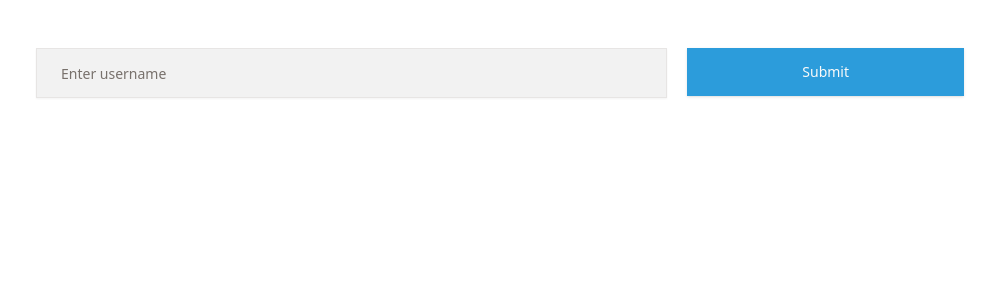
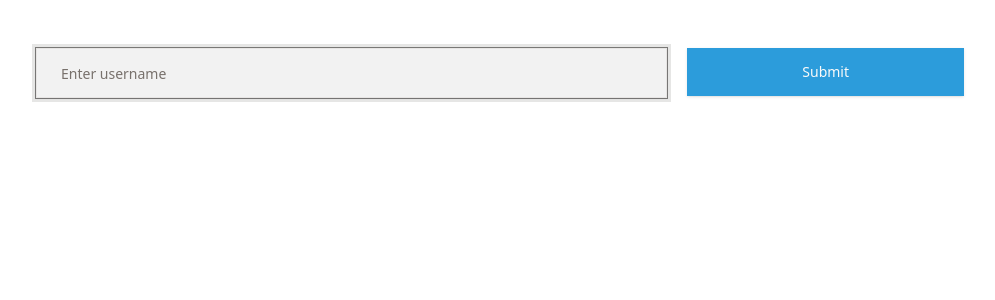
Before and after one commit to ajai-jayakumar/github-repo-explorer, a React (Vite) app: page / in a window 1280 px wide. Shown: the top 300 px of the page, without its empty margins (140-1135 px from the left). Built offline with nearby package versions, Linux system fonts and the light colour scheme.

Commit message:
refactor: move search form to a seperate component
- add aria information to the form

```diff
--- /dev/null
+++ b/src/components/features/Search/SearchForm.tsx
@@ -0,0 +1,79 @@
+import { useForm } from 'react-hook-form';
+import { useSearchParams } from 'react-router';
+import { zodResolver } from '@hookform/resolvers/zod';
+import { z } from 'zod';
+
+import {
+  Button,
+  Form,
+  FormControl,
+  FormField,
+  FormItem,
+  FormMessage,
+  Input,
+} from '@/components/ui';
+
+const FormSchema = z.object({
+  username: z.string().min(2, {
+    message: 'Username must be at least 2 characters.',
+  }),
+});
+
+type FormValues = z.infer<typeof FormSchema>;
+
+export default function SearchForm() {
+  const [searchParams, setSearchParams] = useSearchParams();
+
+  const username = searchParams.get('username') ?? '';
+
+  const form = useForm<FormValues>({
+    resolver: zodResolver(FormSchema),
+    defaultValues: {
+      username,
+    },
+  });
+
+  const onSubmit = (values: FormValues) => {
+    setSearchParams((prev) => {
+      const newParams = new URLSearchParams(prev);
+      newParams.set('username', values.username);
+      return newParams;
+    });
+  };
+
+  return (
+    <Form {...form}>
+      <form
+        onSubmit={form.handleSubmit(onSubmit)}
+        className="flex flex-col justify-center gap-5 md:flex-row"
+        aria-label="Username search form"
+      >
+        <FormField
+          control={form.control}
+          name="username"
+          render={({ field }) => (
+            <FormItem className="w-full">
+              <FormControl>
+                <Input
+                  {...field}
+                  id="username"
+                  placeholder="Enter username"
+                  data-test-id="username"
+                  className="p-5 md:p-6"
+                  aria-label="Username input"
+                  aria-invalid={!!form.formState.errors.username}
+                  autoFocus
+                  tabIndex={0}
+                />
+              </FormControl>
+              <FormMessage role="alert" aria-live="polite" />
+            </FormItem>
+          )}
+        />
+        <Button className="w-full cursor-pointer p-6 md:w-sm" type="submit">
+          Submit
+        </Button>
+      </form>
+    </Form>
+  );
+}
--- /dev/null
+++ b/src/components/features/index.ts
@@ -0,0 +1 @@
+export { default as SearchForm } from './Search/SearchForm.tsx';
--- a/src/pages/Home.tsx
+++ b/src/pages/Home.tsx
@@ -1,64 +1,9 @@
-import { useForm } from 'react-hook-form';
-import { zodResolver } from '@hookform/resolvers/zod';
-import { z } from 'zod';
-
-import {
-  Button,
-  Form,
-  FormControl,
-  FormField,
-  FormItem,
-  FormMessage,
-  Input,
-} from '@/components/ui';
-
-const FormSchema = z.object({
-  username: z.string().min(2, {
-    message: 'Username must be at least 2 characters.',
-  }),
-});
+import { SearchForm } from '@/components/features';
 
 export default function Home() {
-  const form = useForm<z.infer<typeof FormSchema>>({
-    resolver: zodResolver(FormSchema),
-    defaultValues: {
-      username: '',
-    },
-  });
-
-  function onSubmit(values: z.infer<typeof FormSchema>) {
-    console.log(values);
-  }
-
   return (
-    <div className="m-auto w-full max-w-5xl p-12">
-      <Form {...form}>
-        <form
-          onSubmit={form.handleSubmit(onSubmit)}
-          className="flex flex-col justify-center gap-5 md:flex-row"
-        >
-          <FormField
-            control={form.control}
-            name="username"
-            render={({ field }) => (
-              <FormItem className="w-full">
-                <FormControl>
-                  <Input
-                    placeholder="Enter username"
-                    {...field}
-                    data-test-id="username"
-                    className="p-5 md:p-6"
-                  />
-                </FormControl>
-                <FormMessage />
-              </FormItem>
-            )}
-          />
-          <Button className="w-full cursor-pointer p-6 md:w-sm" type="submit">
-            Submit
-          </Button>
-        </form>
-      </Form>
-    </div>
+    <main className="m-auto w-full max-w-5xl p-12">
+      <SearchForm />
+    </main>
   );
 }
```
